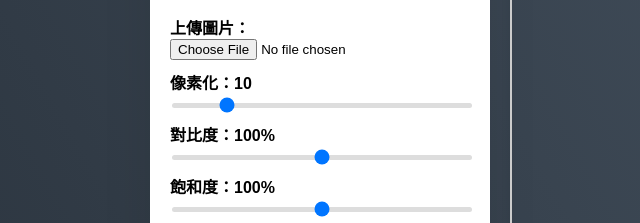
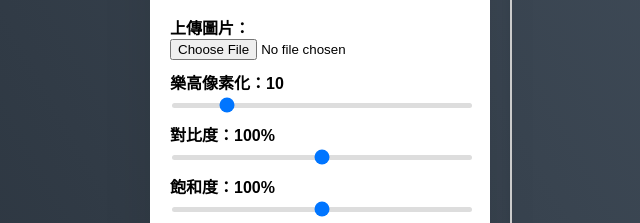
Before and after one commit to Gamerhsu/pixelate-image, a plain HTML site: page index.html in a window 1280 px wide. Shown: the part 300-523 px from the top of the page, 158-798 px from the left. Drawn offline with Linux system fonts and the light colour scheme.

Commit message:
Update index.html

```diff
--- a/index.html
+++ b/index.html
@@ -16,7 +16,7 @@
                 <input type="file" id="imageInput" accept=".jpg, .jpeg, .png">
             </label>
             <label>
-                像素化：<span id="pixelValue">10</span>
+                樂高像素化：<span id="pixelValue">10</span>
                 <input type="range" id="pixelSize" min="2" max="50" value="10">
             </label>
             <label>
```
